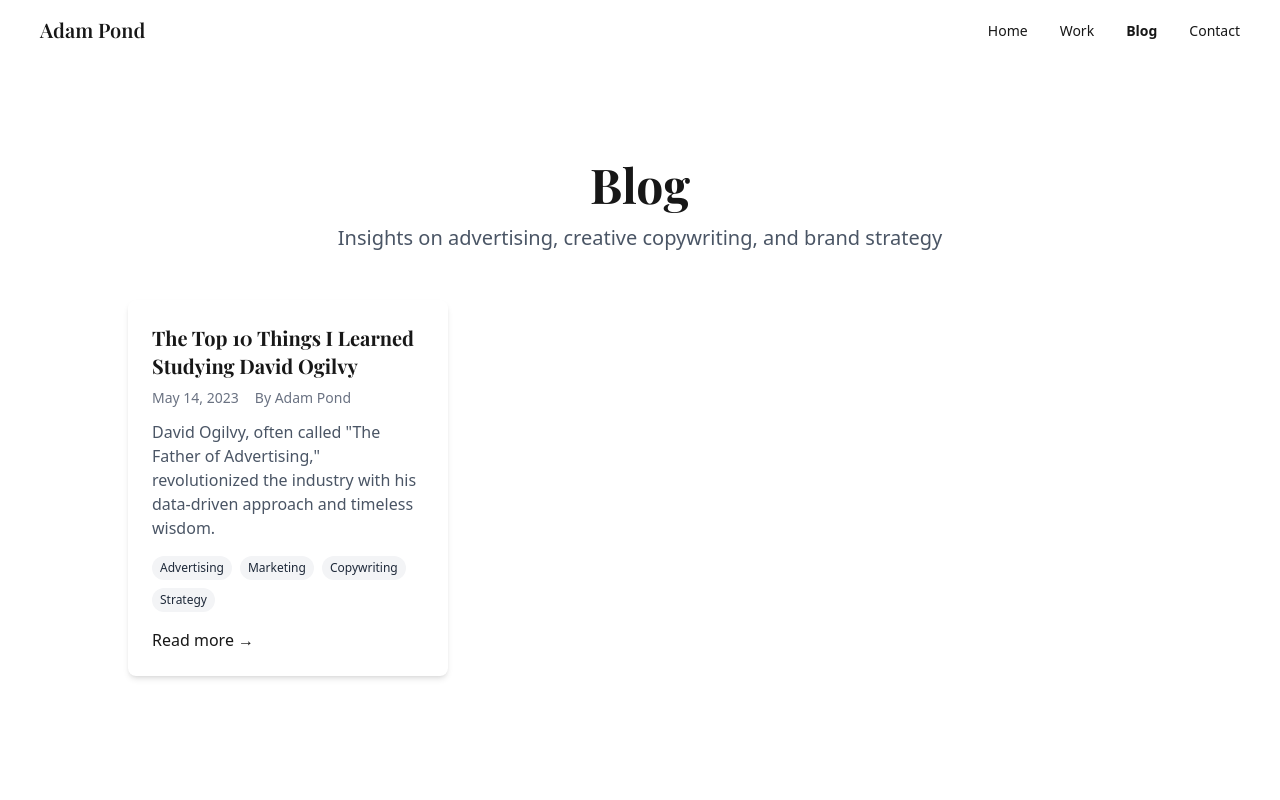
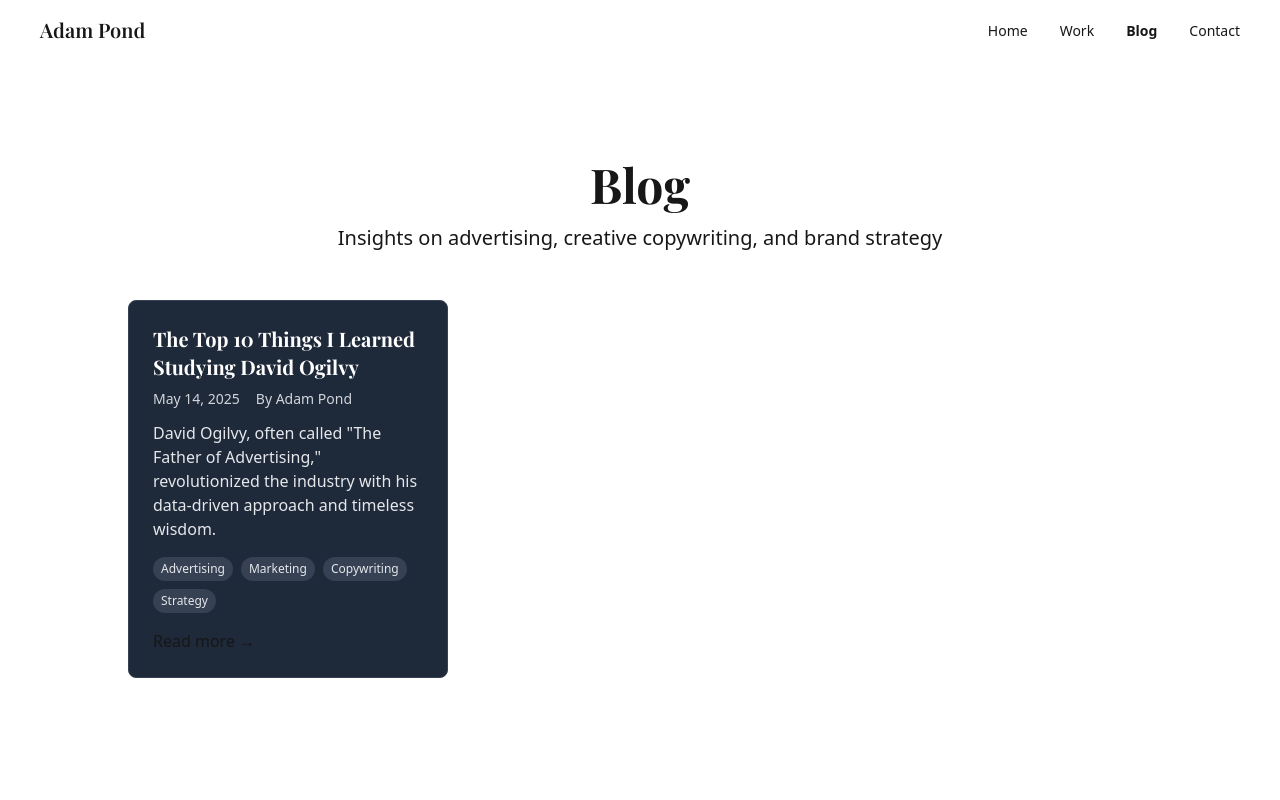
Before and after one commit to jamierpond/adam-portfolio, a Next.js app: page /blog in a window 1280 px wide. Shown: the top 800 px of the page. Built offline with nearby package versions, Linux system fonts and the light colour scheme; a web font is replaced by a local one.

Commit message:
ok looks good

```diff
--- a/app/blog/page.tsx
+++ b/app/blog/page.tsx
@@ -12,11 +12,11 @@
   const posts = getAllBlogPosts();
 
   return (
-    <main className="min-h-screen pt-24 pb-16 px-6 lg:px-8">
+    <main className="min-h-screen pt-24 pb-16 px-6 lg:px-8 bg-brand-offwhite">
       <div className="max-w-5xl mx-auto">
         <div className="text-center mb-12">
-          <h1 className={`text-4xl md:text-5xl font-bold mb-4 ${playfair.className}`}>Blog</h1>
-          <p className="text-xl text-gray-600 max-w-2xl mx-auto">
+          <h1 className={`text-4xl md:text-5xl font-bold mb-4 ${playfair.className} text-brand-charcoal`}>Blog</h1>
+          <p className="text-xl text-brand-charcoal/80 max-w-2xl mx-auto">
             Insights on advertising, creative copywriting, and brand strategy
           </p>
         </div>
--- a/app/components/BlogCard.tsx
+++ b/app/components/BlogCard.tsx
@@ -19,18 +19,18 @@
 export default function BlogCard({ post, index }: BlogCardProps) {
   return (
     <motion.article
-      className="bg-white shadow-md rounded-lg overflow-hidden hover:shadow-lg transition-shadow duration-300"
+      className="bg-gray-800 border border-gray-700 rounded-lg overflow-hidden hover:shadow-lg hover:border-brand-accent/50 transition-all duration-300"
       initial={{ opacity: 0, y: 20 }}
       animate={{ opacity: 1, y: 0 }}
       transition={{ duration: 0.4, delay: index * 0.1 }}
     >
       <Link href={`/blog/${post.slug}`} className="block h-full">
         <div className="p-6">
-          <h2 className={`${playfair.className} text-xl font-bold mb-2 text-brand-charcoal hover:text-brand-accent transition-colors`}>
+          <h2 className={`${playfair.className} text-xl font-bold mb-2 text-white hover:text-brand-accent transition-colors`}>
             {post.title}
           </h2>
 
-          <div className="flex flex-wrap items-center text-sm text-gray-500 mb-3">
+          <div className="flex flex-wrap items-center text-sm text-gray-300 mb-3">
             {post.date && (
               <span className="mr-4">
                 {post.date}
@@ -43,14 +43,14 @@
             )}
           </div>
 
-          <p className="text-gray-600 mb-4">
+          <p className="text-gray-200 mb-4">
             {post.excerpt}
           </p>
 
           {post.tags && post.tags.length > 0 && (
             <div className="flex flex-wrap gap-2 mt-4">
               {post.tags.map((tag, i) => (
-                <span key={i} className="bg-gray-100 text-gray-800 text-xs px-2 py-1 rounded-full">
+                <span key={i} className="bg-gray-700 text-gray-200 text-xs px-2 py-1 rounded-full">
                   {tag}
                 </span>
               ))}
--- a/app/lib/blog.ts
+++ b/app/lib/blog.ts
@@ -15,7 +15,7 @@
 const blogMetadata: Record<string, Omit<BlogPost, 'slug'>> = {
   'top-10-things-i-learned-studying-david-ogilvy': {
     title: 'The Top 10 Things I Learned Studying David Ogilvy',
-    date: 'May 14, 2023',
+    date: 'May 14, 2025',
     excerpt: 'David Ogilvy, often called "The Father of Advertising," revolutionized the industry with his data-driven approach and timeless wisdom.',
     author: 'Adam Pond',
     tags: ['Advertising', 'Marketing', 'Copywriting', 'Strategy'],
```
